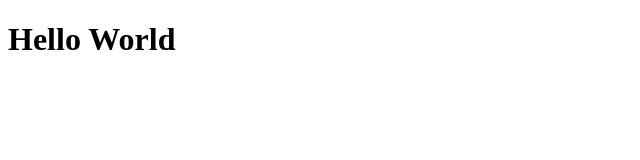
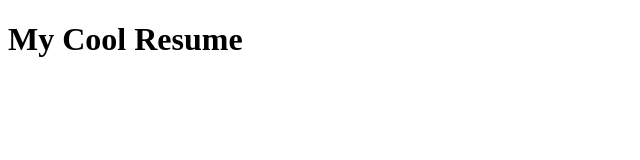
Before and after one commit to hussein65/resum1, a plain HTML site: page index.html in a window 1280 px wide. Shown: the whole page, without its empty margins (0-640 px from the left). Drawn offline with Linux system fonts and the light colour scheme.

Commit message:
I change it

```diff
--- a/index.html
+++ b/index.html
@@ -5,7 +5,7 @@
     <title>Document</title>
 </head>
 <body>
-    <h1> Hello World</h1>
+    <h1> My Cool Resume</h1>
 
 </body>
 </html>
```
